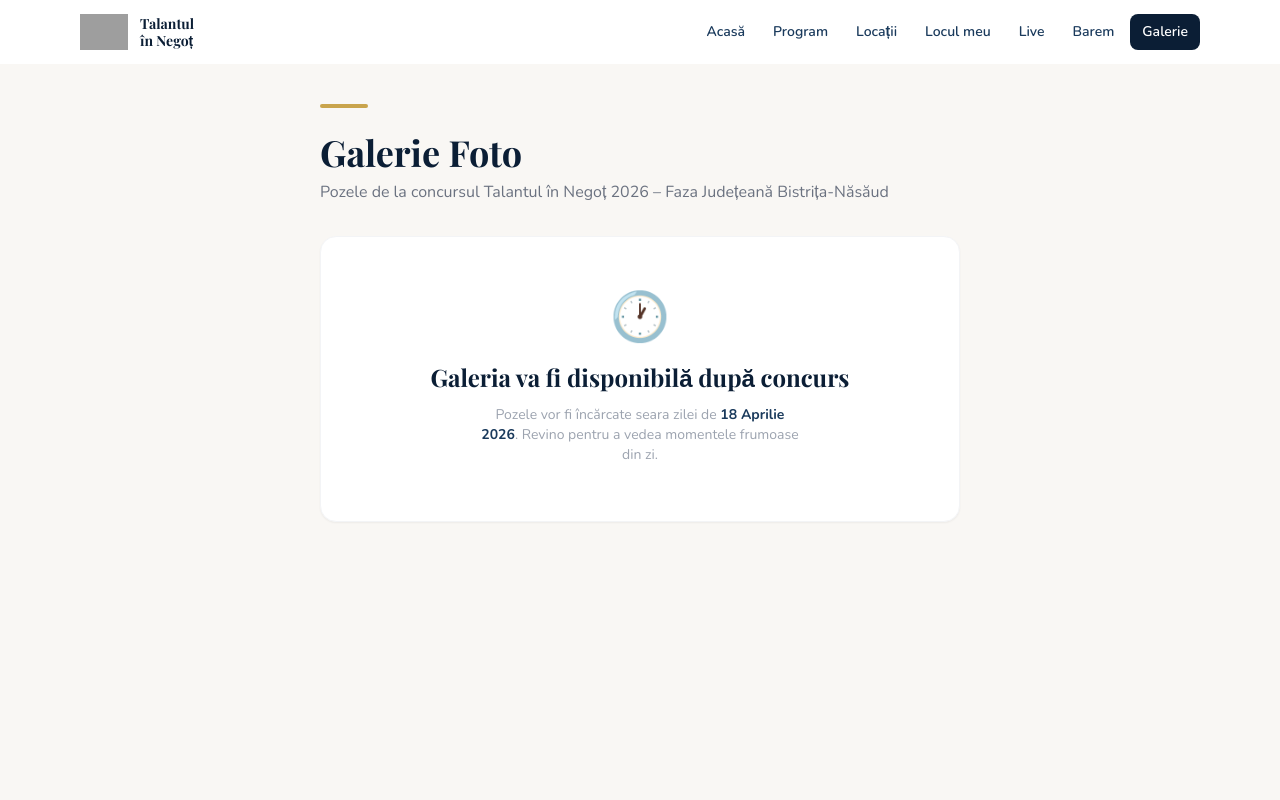
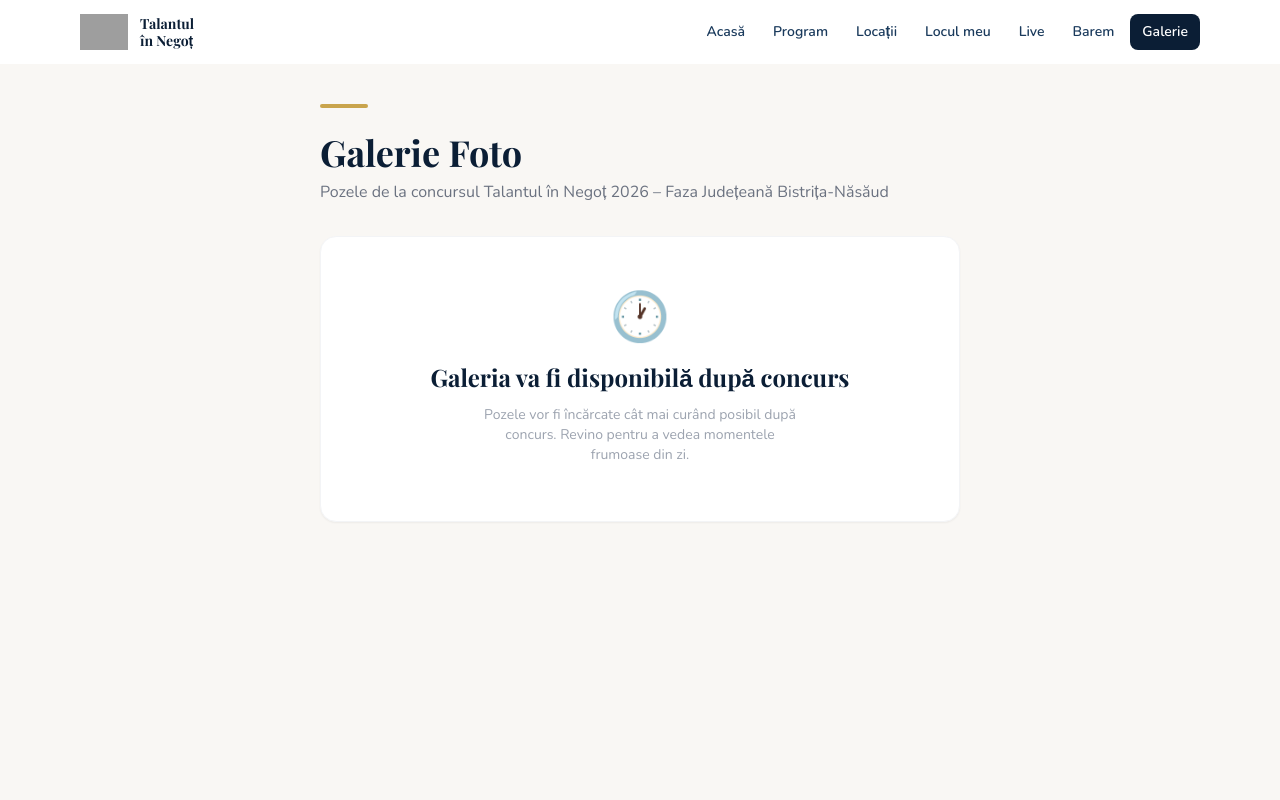
Before and after one commit to PaulHit/talant-2026-beclean, a Next.js app: page /galerie in a window 1280 px wide. Shown: the top 800 px of the page. Built offline with nearby package versions, Linux system fonts and the light colour scheme; grey boxes are pictures that could not be loaded; a web font is replaced by a local one.

Commit message:
fix gallery message

```diff
--- a/app/galerie/page.js
+++ b/app/galerie/page.js
@@ -58,8 +58,7 @@ export default function GaleriePage() {
               Galeria va fi disponibilă după concurs
             </h2>
             <p className="text-gray-400 text-sm max-w-xs mx-auto">
-              Pozele vor fi încărcate seara zilei de{' '}
-              <strong className="text-navy-700">18 Aprilie 2026</strong>.
+              Pozele vor fi încărcate cât mai curând posibil după concurs.
               Revino pentru a vedea momentele frumoase din zi.
             </p>
           </>
```
